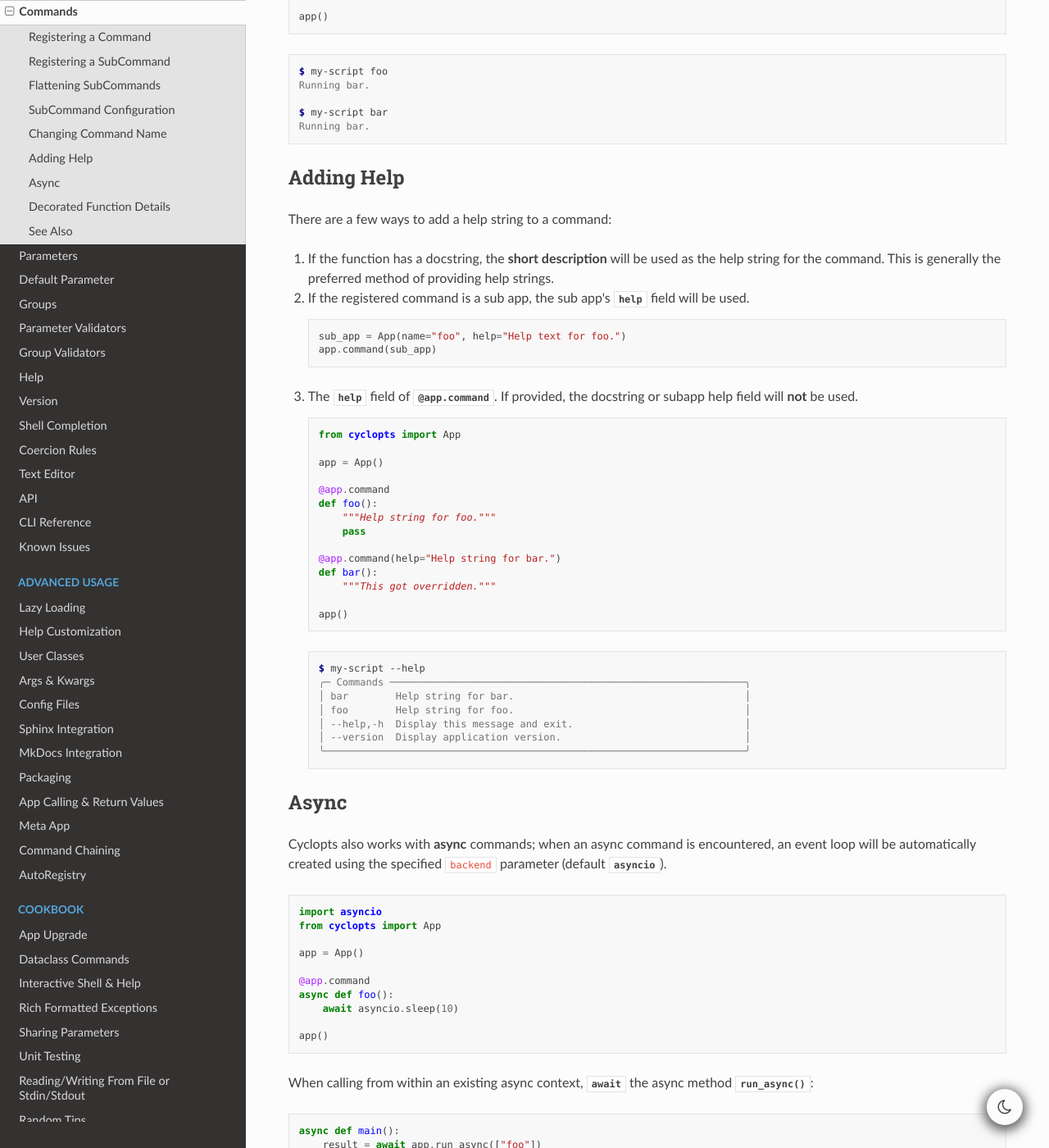
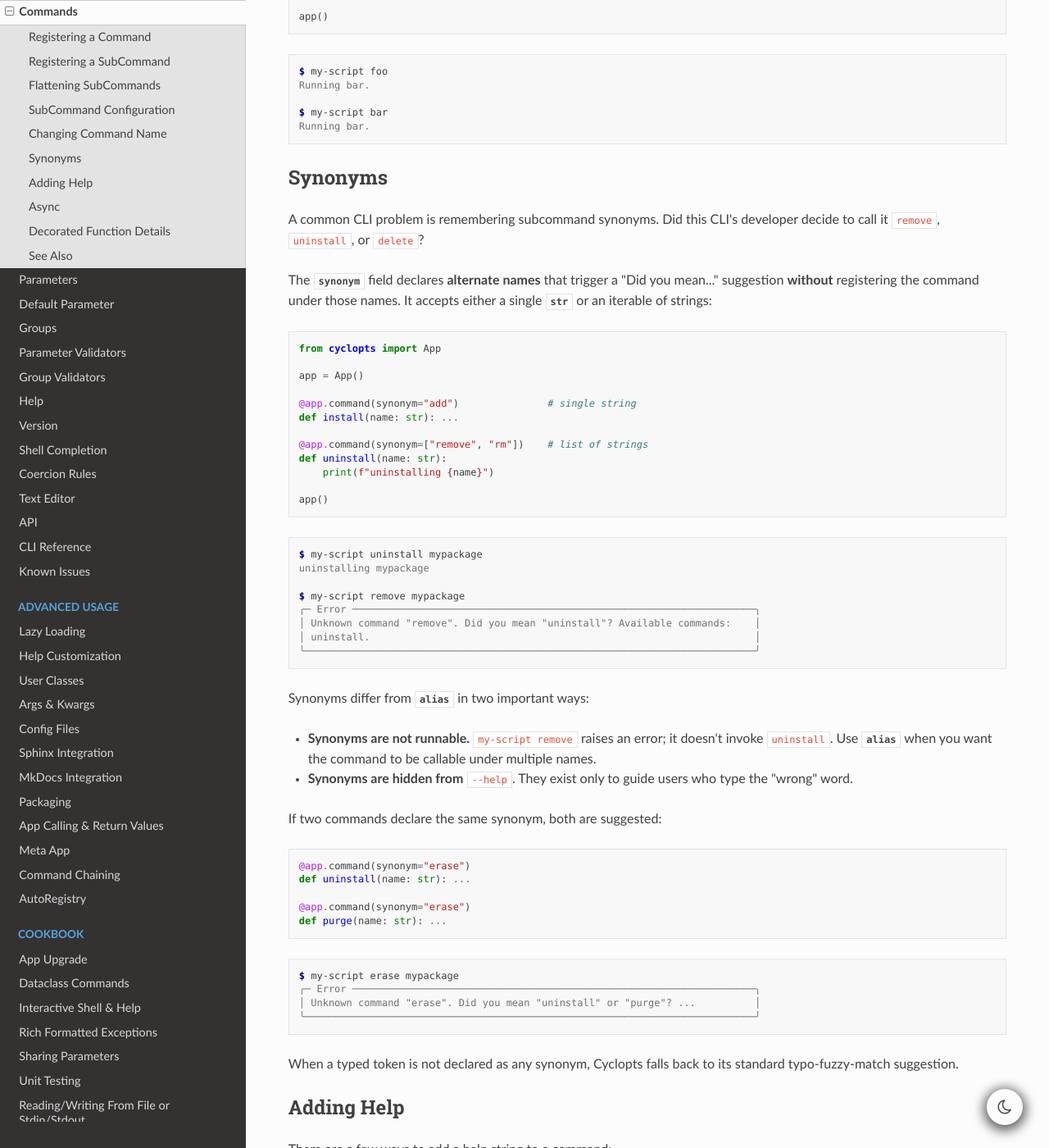
Before and after one commit to BrianPugh/cyclopts, a Sphinx documentation site: the page built from docs/source/commands.rst, in a window 1280 px wide and 1400 px high, scrolled down 4190 px. Shown: the whole window at 82% size. Built offline with Sphinx 7.4.7 and the Read the Docs theme 3.1.0, drawn with Linux system fonts in a browser that asks for light colours; the version number could not be read and is left out.

Commit message:
Introduce App.synonyms

```diff
--- a/docs/source/commands.rst
+++ b/docs/source/commands.rst
@@ -242,6 +242,69 @@ Finally, if you would like to register an **additional** name to the Cyclopts-de
     $ my-script bar
     Running bar.
 
+.. _Synonyms:
+
+--------
+Synonyms
+--------
+A common CLI problem is remembering subcommand synonyms. Did this CLI's developer decide to call it  ``remove``, ``uninstall``, or ``delete``?
+
+The :attr:`~.App.synonym` field declares **alternate names** that trigger a "Did you mean..."
+suggestion **without** registering the command under those names.
+It accepts either a single :obj:`str` or an iterable of strings:
+
+.. code-block:: python
+
+    from cyclopts import App
+
+    app = App()
+
+    @app.command(synonym="add")               # single string
+    def install(name: str): ...
+
+    @app.command(synonym=["remove", "rm"])    # list of strings
+    def uninstall(name: str):
+        print(f"uninstalling {name}")
+
+    app()
+
+.. code-block:: console
+
+    $ my-script uninstall mypackage
+    uninstalling mypackage
+
+    $ my-script remove mypackage
+    ╭─ Error ────────────────────────────────────────────────────────────────────╮
+    │ Unknown command "remove". Did you mean "uninstall"? Available commands:    │
+    │ uninstall.                                                                 │
+    ╰────────────────────────────────────────────────────────────────────────────╯
+
+Synonyms differ from :attr:`~.App.alias` in two important ways:
+
+* **Synonyms are not runnable.** ``my-script remove`` raises an error; it doesn't invoke ``uninstall``.
+  Use :attr:`~.App.alias` when you want the command to be callable under multiple names.
+* **Synonyms are hidden from** ``--help``. They exist only to guide users who type the "wrong" word.
+
+If two commands declare the same synonym, both are suggested:
+
+.. code-block:: python
+
+    @app.command(synonym="erase")
+    def uninstall(name: str): ...
+
+    @app.command(synonym="erase")
+    def purge(name: str): ...
+
+.. code-block:: console
+
+    $ my-script erase mypackage
+    ╭─ Error ────────────────────────────────────────────────────────────────────╮
+    │ Unknown command "erase". Did you mean "uninstall" or "purge"? ...          │
+    ╰────────────────────────────────────────────────────────────────────────────╯
+
+When a typed token is not declared as any synonym, Cyclopts falls back to its standard
+typo-fuzzy-match suggestion.
+
 -----------
 Adding Help
 -----------
```
Also changed, not shown: docs/source/api.rst (+34 -0 lines), 3 other files.
